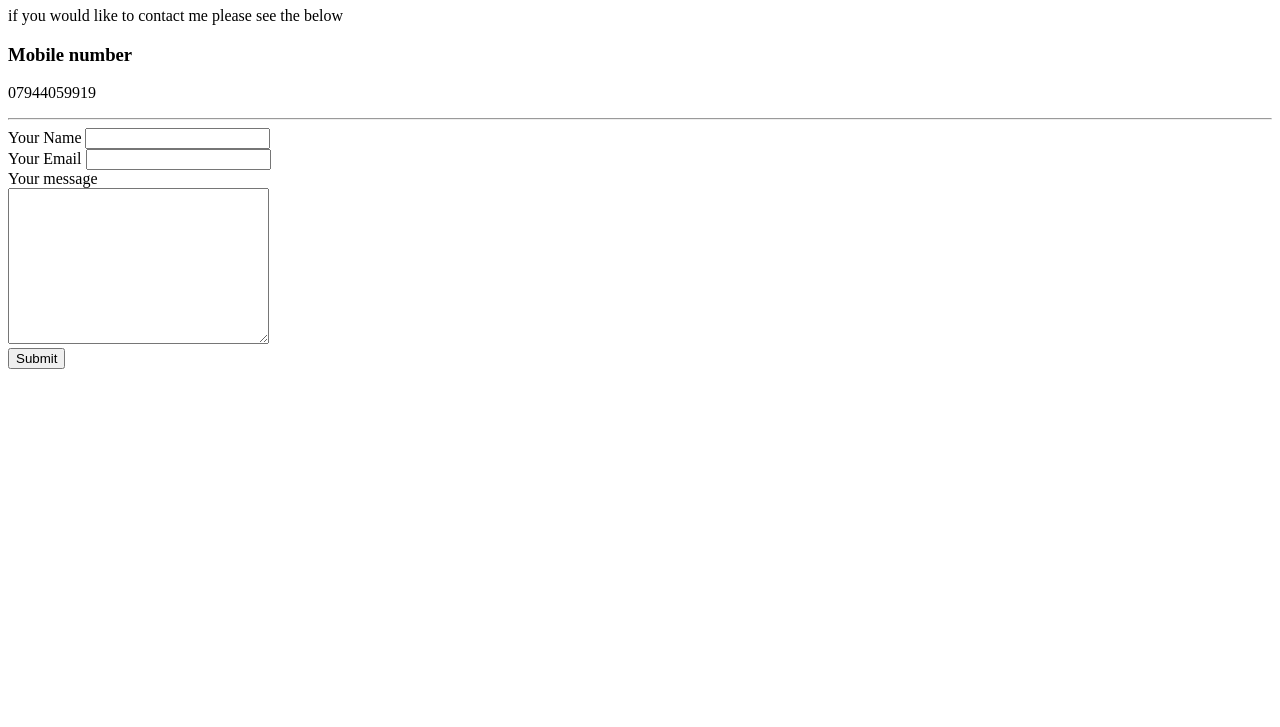
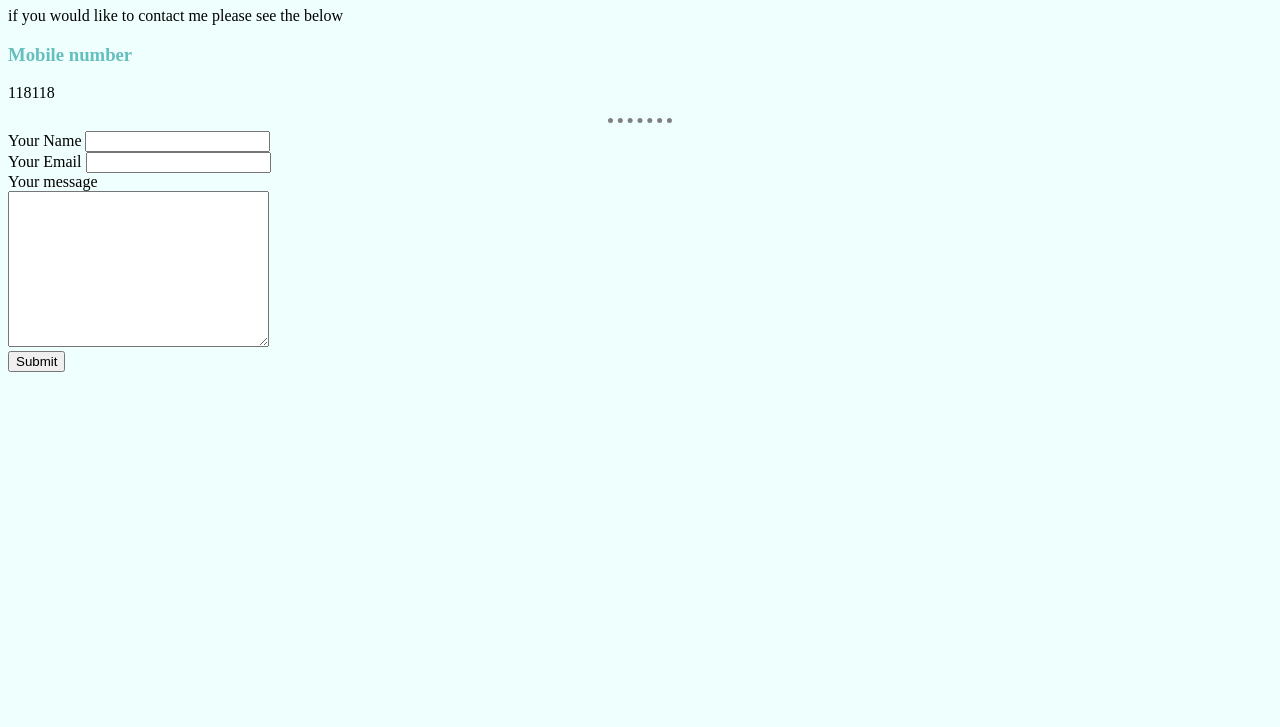
Before and after one commit to DjCoopDogg/C.V, a plain HTML site: page Contact page.html in a window 1280 px wide. Shown: the part 73-800 px from the top of the page. Drawn offline with Linux system fonts and the light colour scheme.

Commit message:
Add files via upload

```diff
--- /dev/null
+++ b/CSS/Styles.css
@@ -0,0 +1,15 @@
+body {background-color: #EFFFFD;
+}
+hr {
+border-style: none;
+border-top-style: dotted;
+border-color: grey;
+border-width: 5px;
+width: 5%;
+}
+
+h1 {color: #66BFBF
+}
+
+h3 {color: #66BFBF
+}
--- a/Contact page.html
+++ b/Contact page.html
@@ -3,12 +3,13 @@
   <head>
     <meta charset="utf-8">
     <title>Contact Page</title>
+    <link rel="stylesheet" href="CSS/Styles.css">
   </head>
   <body>
     <h1>Contact Details</h1>
     <p>if you would like to contact me please see the below</p>
     <h3>Mobile number</h3>
-    <p>07944059919</p>
+    <p>118118</p>
     <hr>
     <form action="mailto:coopngem@hotmail.co.uk" method="post" enctype="text/plain">
       <label>Your Name</label>
```
Also changed, not shown: Hobbies.html (+1 -0 lines), index.html (+1 -0 lines).
